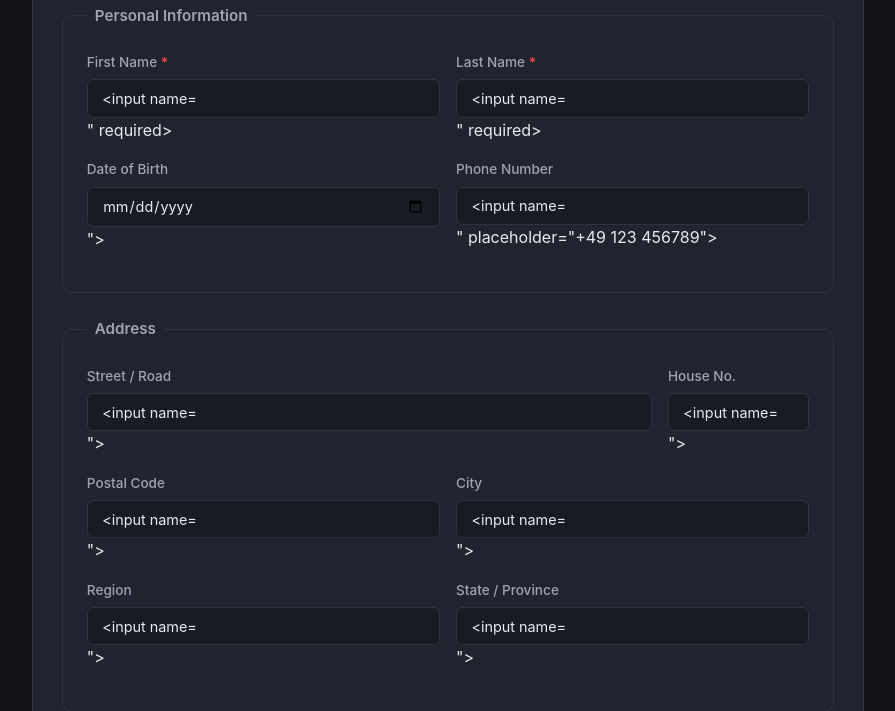
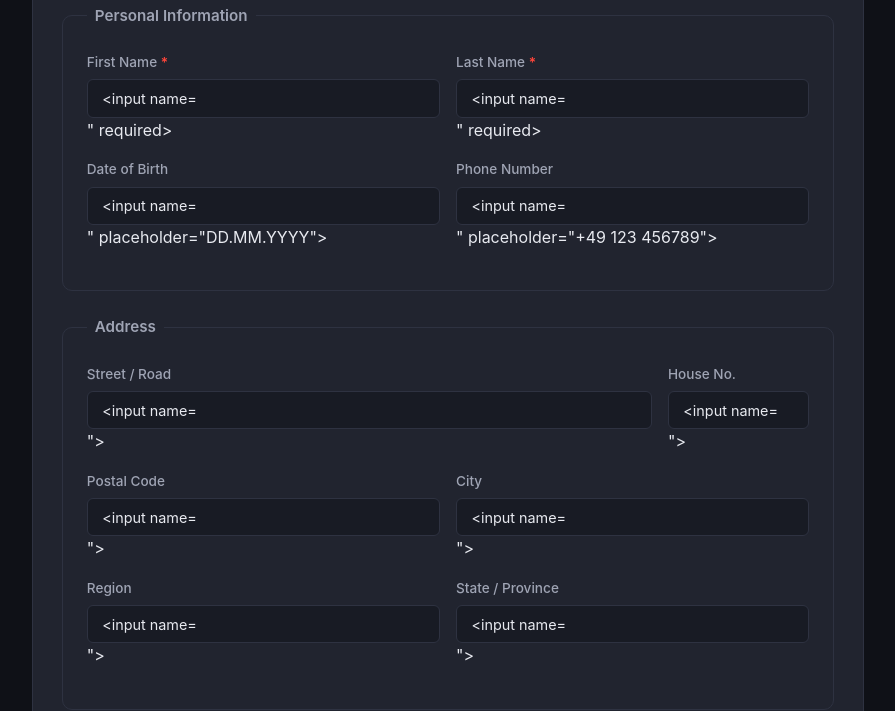
Before and after one commit to MT-Blachetta/financebookNeo, a FastAPI app: template app/templates/user_create.html in a window 1280 px wide. Shown: the part 506-1217 px from the top of the page, without its empty margins (344-1239 px from the left). Run offline with FastAPI, Linux system fonts and the light colour scheme; the template is opened without the code that fills it: most values are stand-ins (such as "Sample title", 1, 10 or a date in 2020); form fields are guessed from the names that the template uses; some libraries are stand-ins or nearby versions.

Commit message:
update date format #2

```diff
--- a/app/templates/user_create.html
+++ b/app/templates/user_create.html
@@ -73,7 +73,7 @@
                     <div class="form-row">
                         <div class="form-group">
                             <label for="birth_date">Date of Birth</label>
-                            <input type="date" id="birth_date" name="birth_date" value="{{ form.birth_date or '' }}">
+                            <input type="text" id="birth_date" name="birth_date" value="{{ form.birth_date or '' }}" placeholder="DD.MM.YYYY">
                         </div>
                         <div class="form-group">
                             <label for="phone">Phone Number</label>
```
